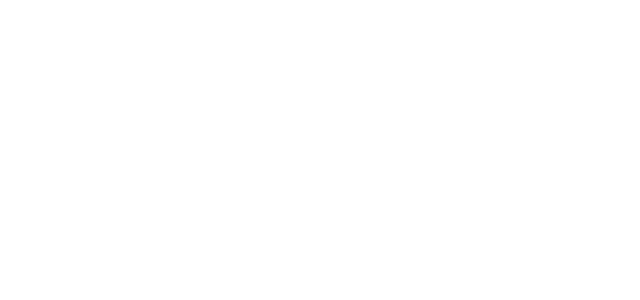
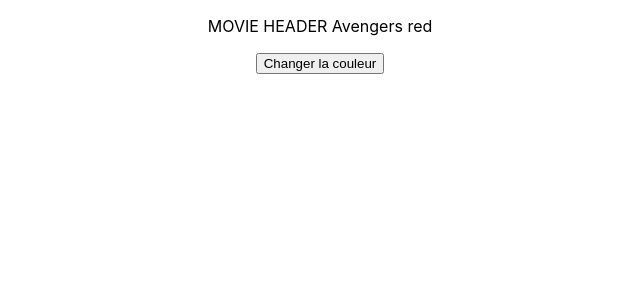
Before and after one commit to jimmy4701/epsi_b3_netflix, a React (Create React App) app: page / in a window 1280 px wide. Shown: the top 300 px of the page, without its empty margins (320-960 px from the left). Built offline with nearby package versions, Linux system fonts and the light colour scheme.

Commit message:
Added MovieHeader component

```diff
--- a/src/App.js
+++ b/src/App.js
@@ -1,10 +1,27 @@
+import React, {useState} from 'react'
 import './App.css';
+import MovieHeader from './components/MovieHeader'
 
 const App = () => {
+  const [color, setColor] = useState("red")
+
+  const main_movie = {
+    title: "Avengers",
+    type: "Film"
+  }
+
+  const toggleColor = () => {
+    if(color === 'red'){
+      setColor("blue")
+    }else{
+      setColor('red')
+    }
+  }
 
   return (
     <div className="App">
-
+      <MovieHeader movie={main_movie} color={color} />
+      <button onClick={toggleColor}>Changer la couleur</button>
     </div>
   );
 }
--- /dev/null
+++ b/src/components/MovieHeader.js
@@ -0,0 +1,10 @@
+import React from 'react'
+
+const MovieHeader = ({movie, color}) => {
+
+    return(
+        <p>MOVIE HEADER {movie.title} {color}</p>
+    )
+}
+
+export default MovieHeader
```
Also changed, not shown: 1 other file (tests, documents, lock files or other folders).
